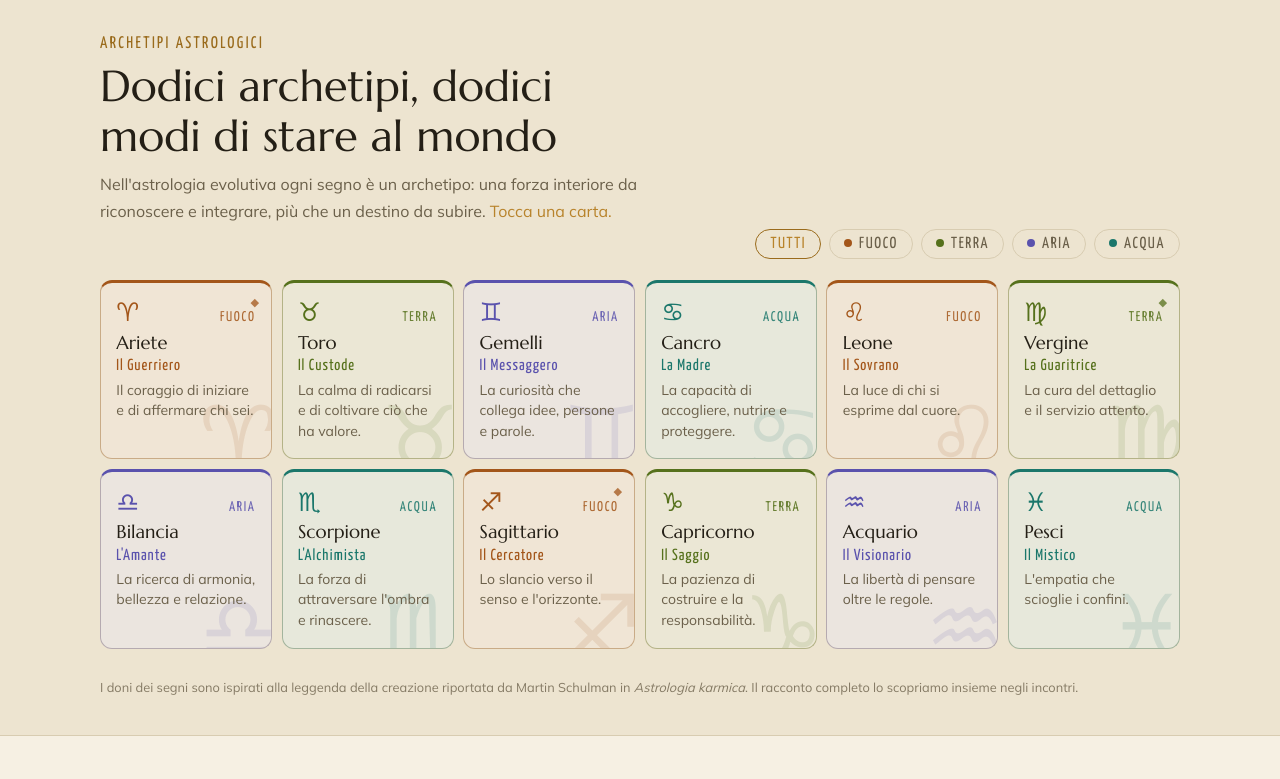
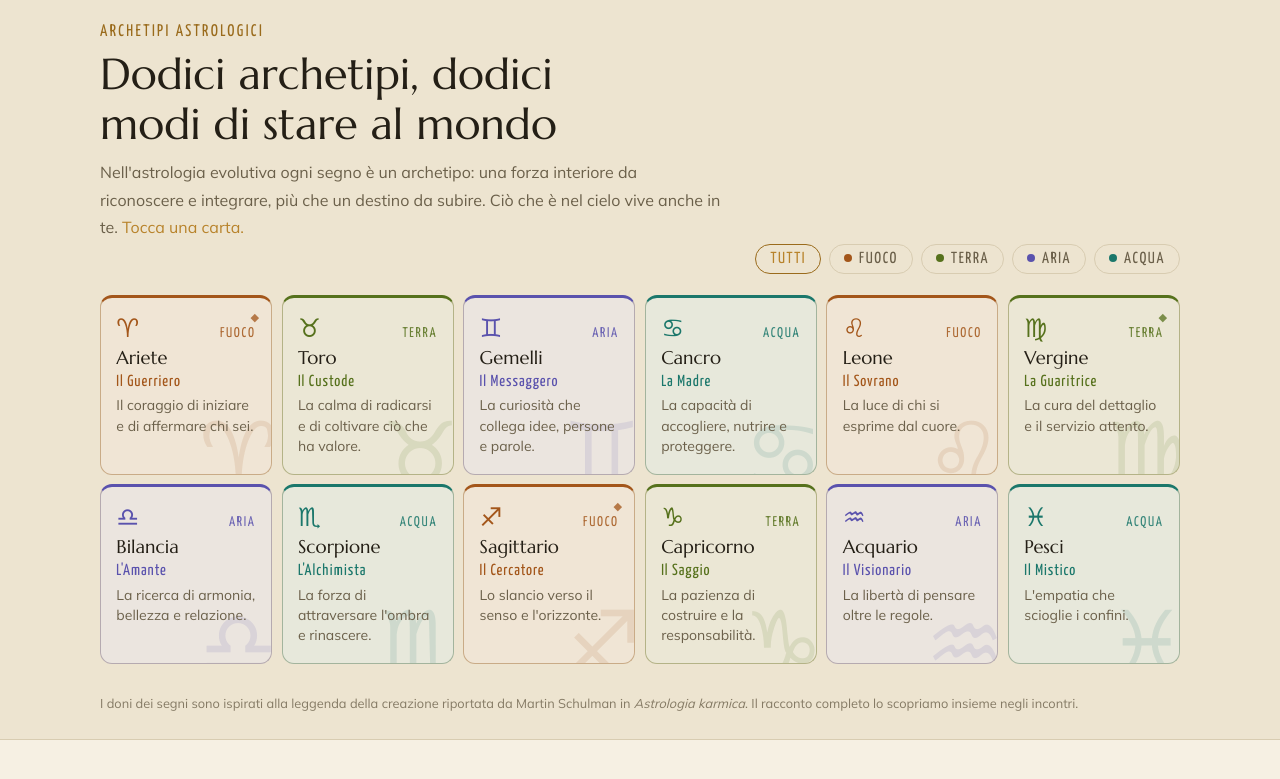
Before and after one commit to daliagiubilei-dot/mio-sito, a Flask app: page /archetipi-astrologici in a window 1280 px wide. Shown: the part 65-844 px from the top of the page. Run offline with Flask 3, Linux system fonts and the light colour scheme; data comes from the database, SQL or seed files in the repository.

Commit message:
Archetipi: frase sulla corrispondenza tra cielo e interiorità nell'introduzione
Co-Authored-By: Claude Opus 5.5 <noreply@anthropic.com>
Claude-Session: https://claude.ai/code/session_01VGd4vD4PDTMTdincueyyTV

```diff
--- a/templates/archetipi.html
+++ b/templates/archetipi.html
@@ -8,7 +8,7 @@
       <div class="fit-head">
         <p class="label">Archetipi astrologici</p>
         <h1>Dodici archetipi, dodici modi di stare al mondo</h1>
-        <p class="intro">Nell'astrologia evolutiva ogni segno è un archetipo: una forza interiore da riconoscere e integrare, più che un destino da subire. <span class="arch-hint">Tocca una carta.</span></p>
+        <p class="intro">Nell'astrologia evolutiva ogni segno è un archetipo: una forza interiore da riconoscere e integrare, più che un destino da subire. Ciò che è nel cielo vive anche in te. <span class="arch-hint">Tocca una carta.</span></p>
         <p class="el-line" id="elLine" aria-live="polite"></p>
       </div>
       <div class="filters" role="group" aria-label="Filtra per elemento">
```
